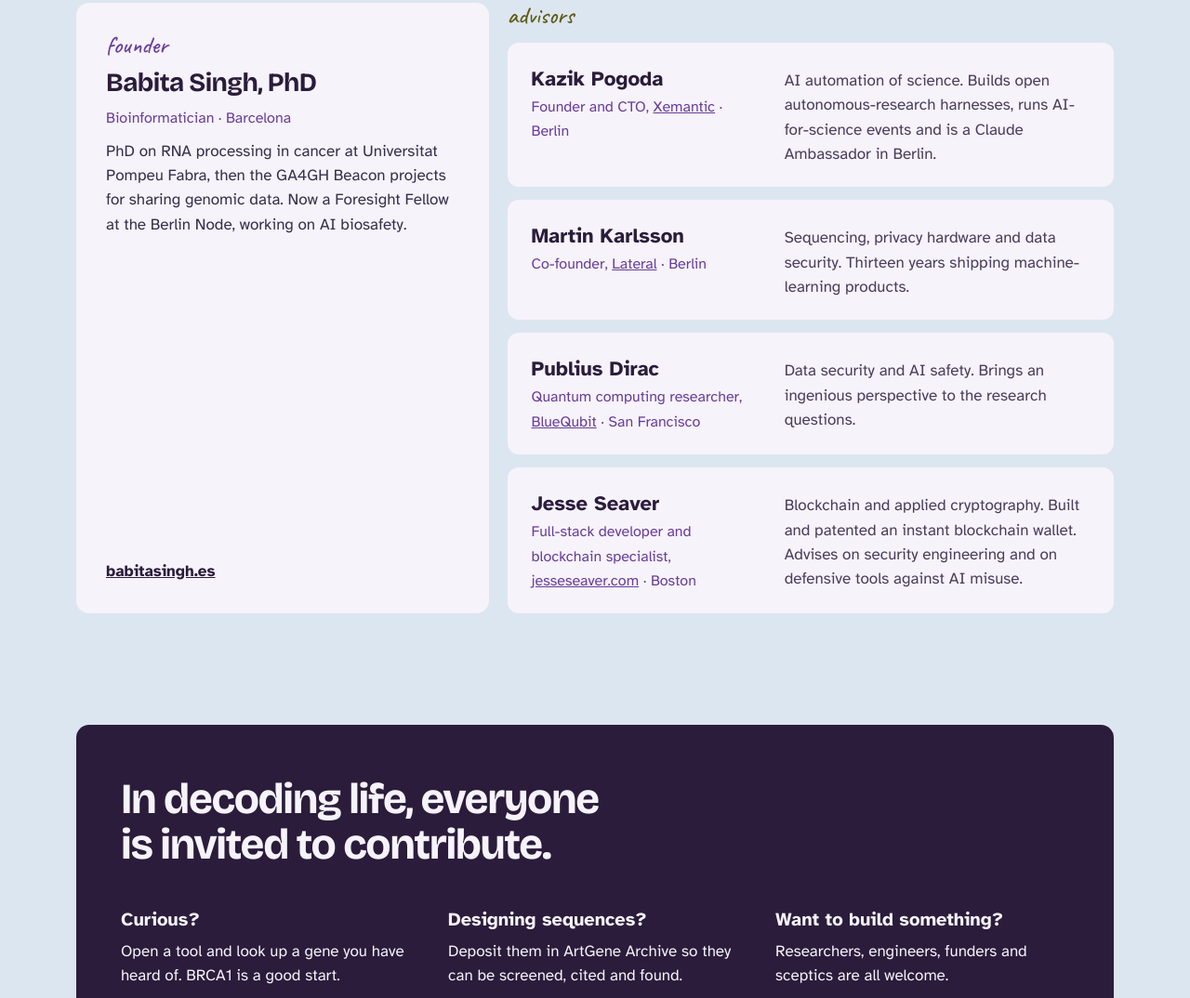
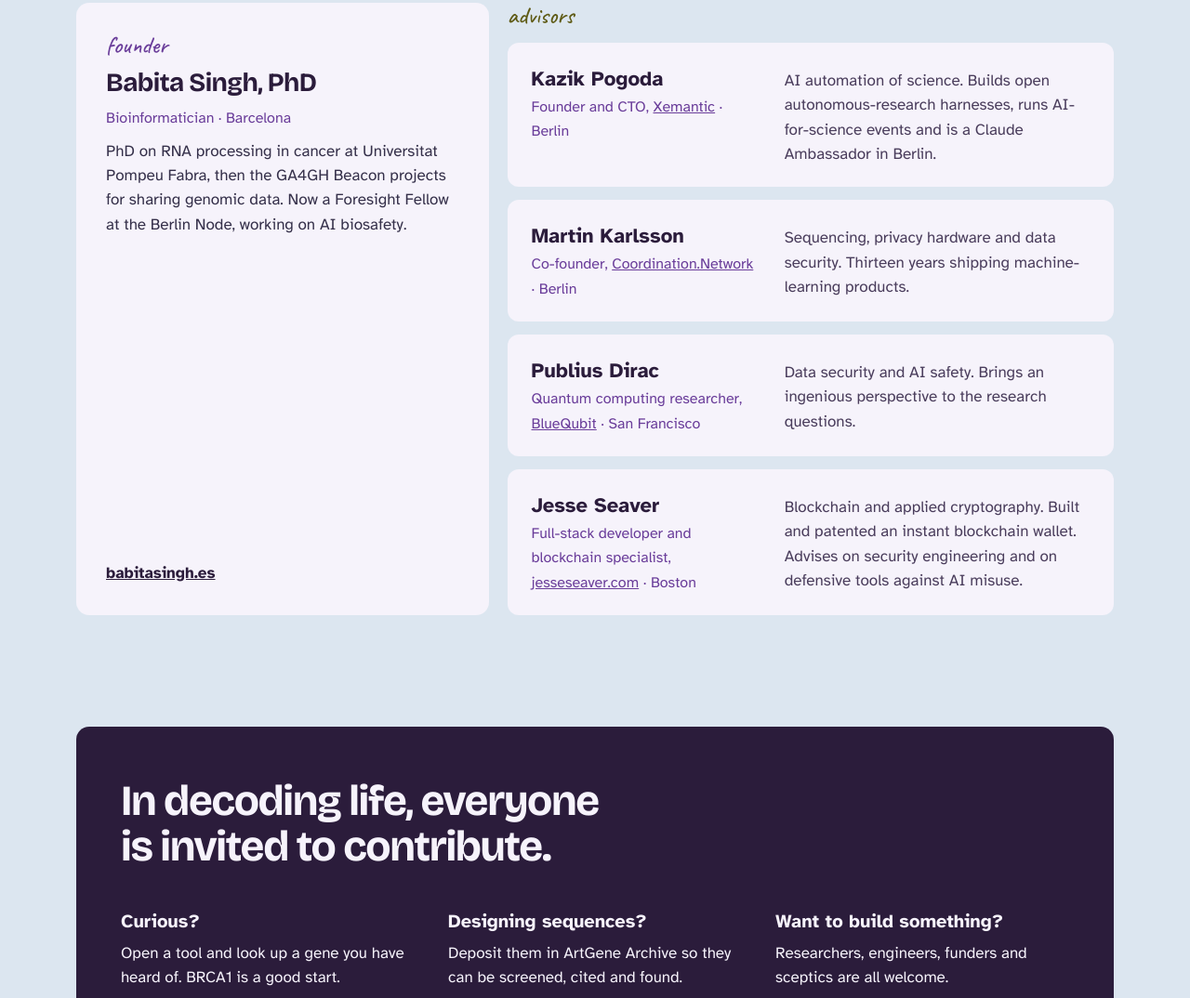
Before and after one commit to babisingh/genethropic-site, a website: page index.html in a window 1280 px wide. Shown: the part 3581-4655 px from the top of the page at 93% size. Drawn offline with nearby package versions, Linux system fonts and the light colour scheme.

Commit message:
Point Martin's card to Coordination.Network
Co-Authored-By: Claude Fable 5.2 <noreply@anthropic.com>

```diff
--- a/index.html
+++ b/index.html
@@ -211,7 +211,7 @@
         <p>AI automation of science. Builds open autonomous-research harnesses, runs AI-for-science events and is a Claude Ambassador in Berlin.</p>
       </div>
       <div class="advisor">
-        <div><h3>Martin Karlsson</h3><span class="role">Co-founder, <a href="https://www.lateral.io/" target="_blank" rel="noopener">Lateral</a> · Berlin</span></div>
+        <div><h3>Martin Karlsson</h3><span class="role">Co-founder, <a href="https://coordination.network/" target="_blank" rel="noopener">Coordination.Network</a> · Berlin</span></div>
         <p>Sequencing, privacy hardware and data security. Thirteen years shipping machine-learning products.</p>
       </div>
       <div class="advisor">
```
